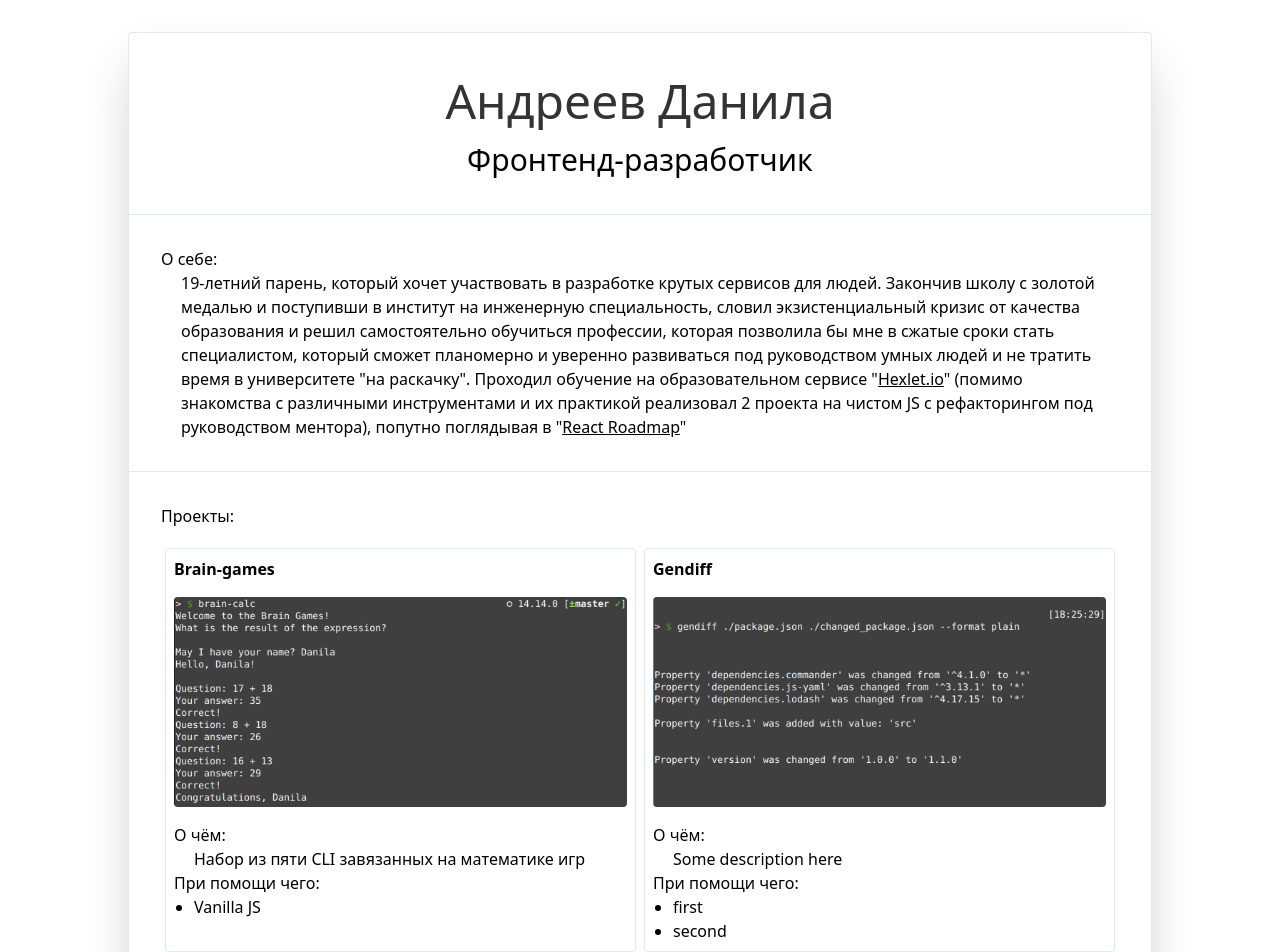
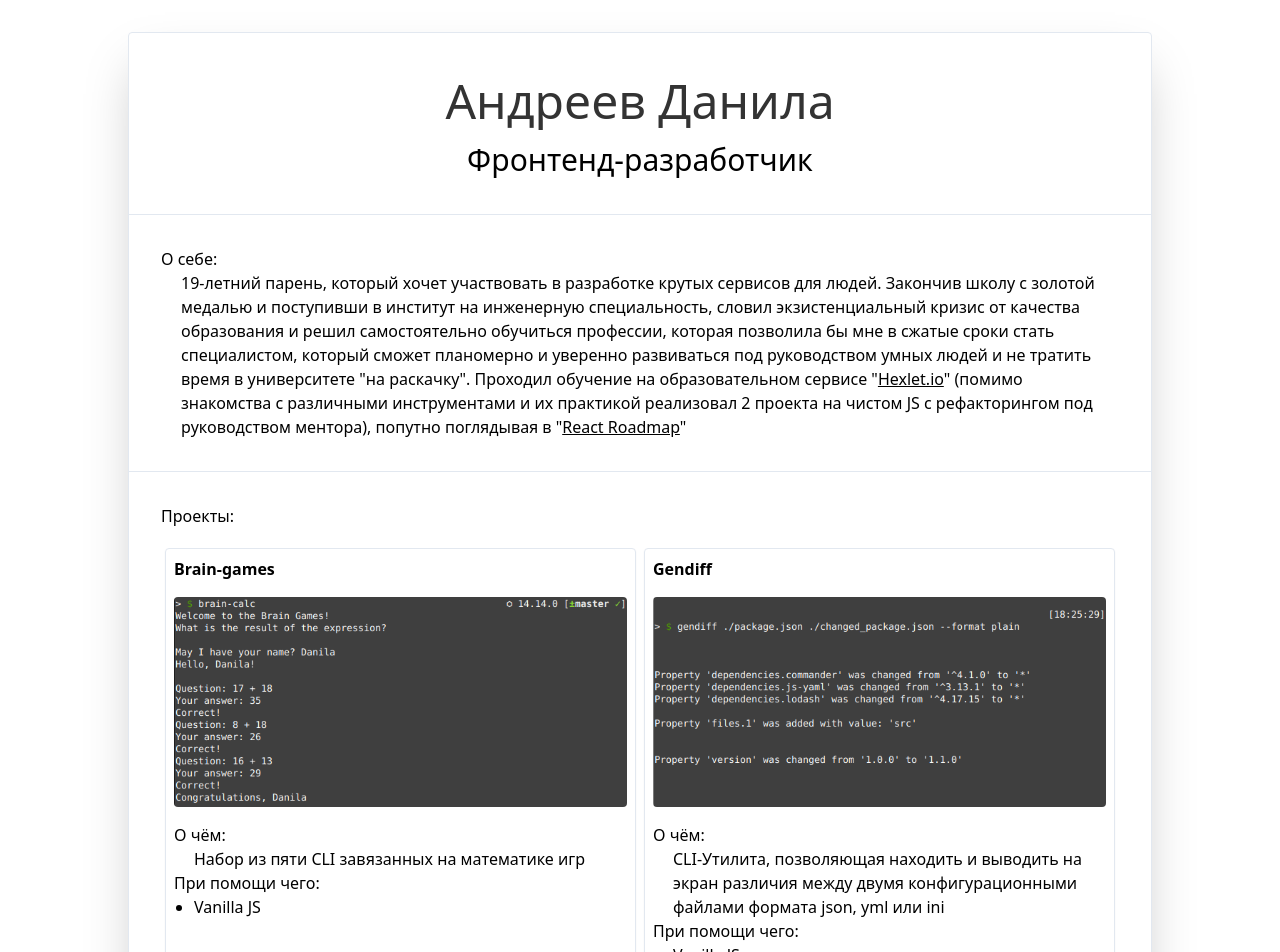
Before and after one commit to neandreev/personal-nextjs-site, a Next.js app: page / in a window 1280 px wide. Shown: the top 952 px of the page. Built offline with nearby package versions, Linux system fonts and the light colour scheme.

Commit message:
Projects descriptions correction

```diff
--- a/components/projects.js
+++ b/components/projects.js
@@ -2,8 +2,17 @@ import List from "../components/list"
 import Paragraph from "../components/paragraph"
 
 const projects = [
-  { name: 'Brain-games', description: 'Набор из пяти CLI завязанных на математике игр', properties: ['Vanilla JS'] },
-  { name: 'Gendiff', description: 'Some description here', properties: ['first', 'second'] },
+  {
+    name: "Brain-games",
+    description: "Набор из пяти CLI завязанных на математике игр",
+    properties: ["Vanilla JS"],
+  },
+  {
+    name: "Gendiff",
+    description:
+      "CLI-Утилита, позволяющая находить и выводить на экран различия между двумя конфигурационными файлами формата json, yml или ini",
+    properties: ["Vanilla JS", "Commander", "Parsers: ini, js-yaml", "Testing: jest"],
+  },
 ]
 
 export default function Projects() {
@@ -12,20 +21,28 @@ export default function Projects() {
       <span>Проекты:</span>
       <div className="flex flex-wrap md:flex-no-wrap justify-between">
         {projects.map((project, index) => {
-        const { name, description, properties } = project;
+          const { name, description, properties } = project
           const imageUrl = `/images/${name}.png`
+          const imageAlt = `${name} project representation`
 
           return (
-          <div key={index} className="mt-5 mx-1 p-2 w-full md:w-10/12 border rounded shadow-sm">
+            <div
+              key={index}
+              className="mt-5 mx-1 p-2 w-full md:w-10/12 border rounded shadow-sm"
+            >
               <span className="font-bold">{name}</span>
-            <img className="rounded my-4" src={imageUrl} alt="Brain-games project representation" />
+              <img
+                className="rounded my-4"
+                src={imageUrl}
+                alt={imageAlt}
+              />
               <span>О чём:</span>
               <Paragraph>{description}</Paragraph>
               <span>При помощи чего:</span>
               <List points={properties} />
             </div>
-        )})
-      }
+          )
+        })}
       </div>
     </>
   )
```
Lines whose indentation alone changed are shown as unchanged.
